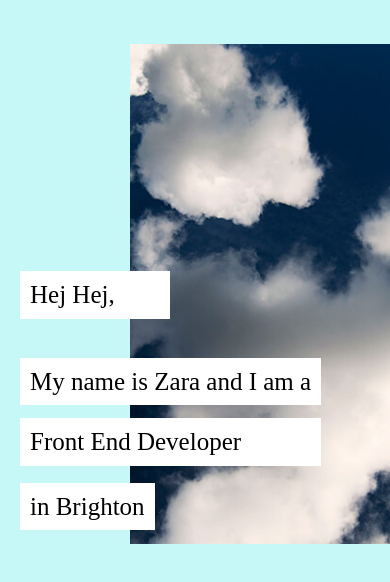
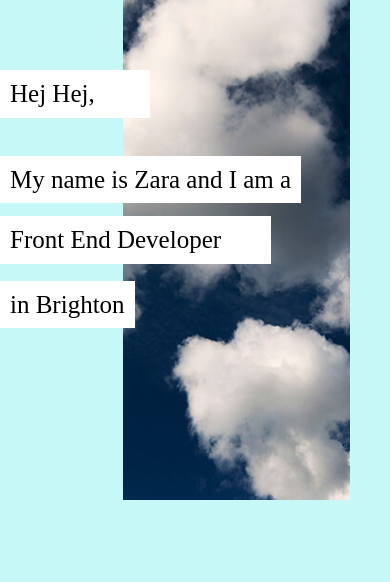
Before and after one commit to zarasyversen/personal-react, a React (Create React App) app: page / in a window 390 px wide. Shown: the top 582 px of the page. Built offline with nearby package versions, Linux system fonts and the light colour scheme; a web font is replaced by a local one.

Commit message:
better grid

```diff
--- a/src/Home.css
+++ b/src/Home.css
@@ -1,21 +1,24 @@
 .home {
   display: grid;
-  grid-template-columns: 1fr 1fr 1fr;
+  grid-template-columns: repeat(6, 1fr);
+  grid-auto-rows: 1fr;
   grid-gap: 20px;
-  margin: 40px 0;
+  margin-top: 0px;
 }
 
 .home__content {
-  grid-column: 1 / 3;
-  grid-row: 3 / 4;
+  grid-column: 1 / 5;
+  grid-row: 1 / 3;
   z-index:1;
-  margin-left: 80px;
+  padding-left: 40px;
+  box-sizing: border-box;
   transition: .5s;
+  margin-top: 50px;
 }
 
 .home__image {
-  grid-column: 2 / 4;
-  grid-row: 2 / 4;
+  grid-row: 1 / 3;
+  grid-column: 3 / 7;
   transition: .5s;
 }
 
@@ -39,6 +42,7 @@
 
 .home__content .role {
   display: block;
+  width: 90%;
 }
 
 .home__content h2 {
@@ -53,32 +57,14 @@
   }
 }
 
-@media (max-width: 880px) {
-  .home__content {
-    margin-left: 40px;
-  }
-
-  .home__image {
-    transform: rotate(90deg);
-  }
-}
-
 @media (max-width: 770px) {
-  .home {
-    grid-gap: 0;
-  }
-
   .home__content h2, .home__content span {
     font-size: 30px;
   }
 
   .home__content {
-    grid-column: 1 / 5;
-    margin-left: 20px;
-  }
-
-  .home__image {
-    transform: rotate(180deg);
+    padding-left: 0px;
+    grid-column: 1 / 9;
   }
 
   .home__content h2 {
@@ -88,10 +74,6 @@
 }
 
 @media (max-width: 500px) {
-  .home__image {
-    grid-column: 2 / 5;
-  }
-
    .home__content h2, .home__content span {
     font-size: 25px;
   }
```
